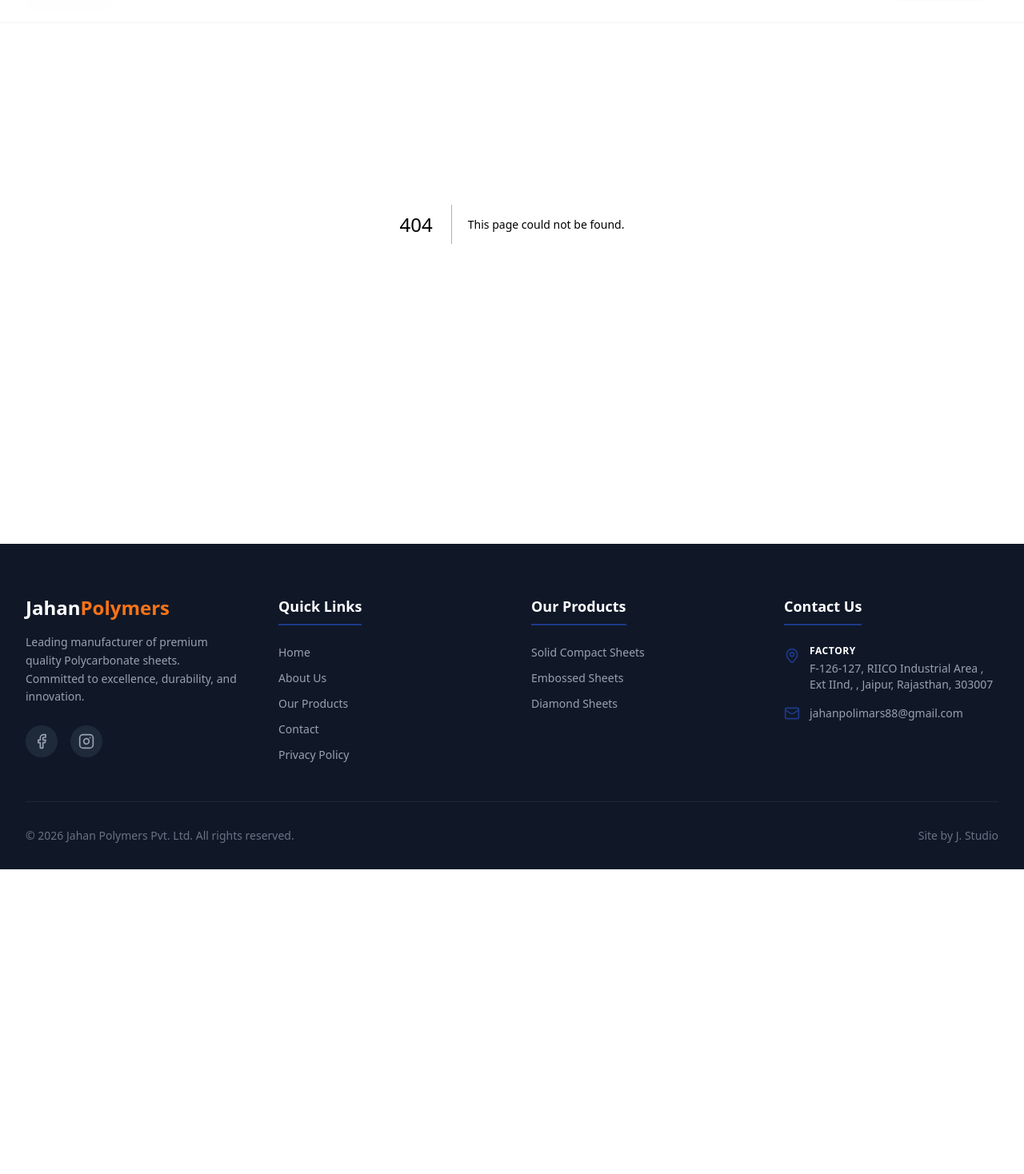
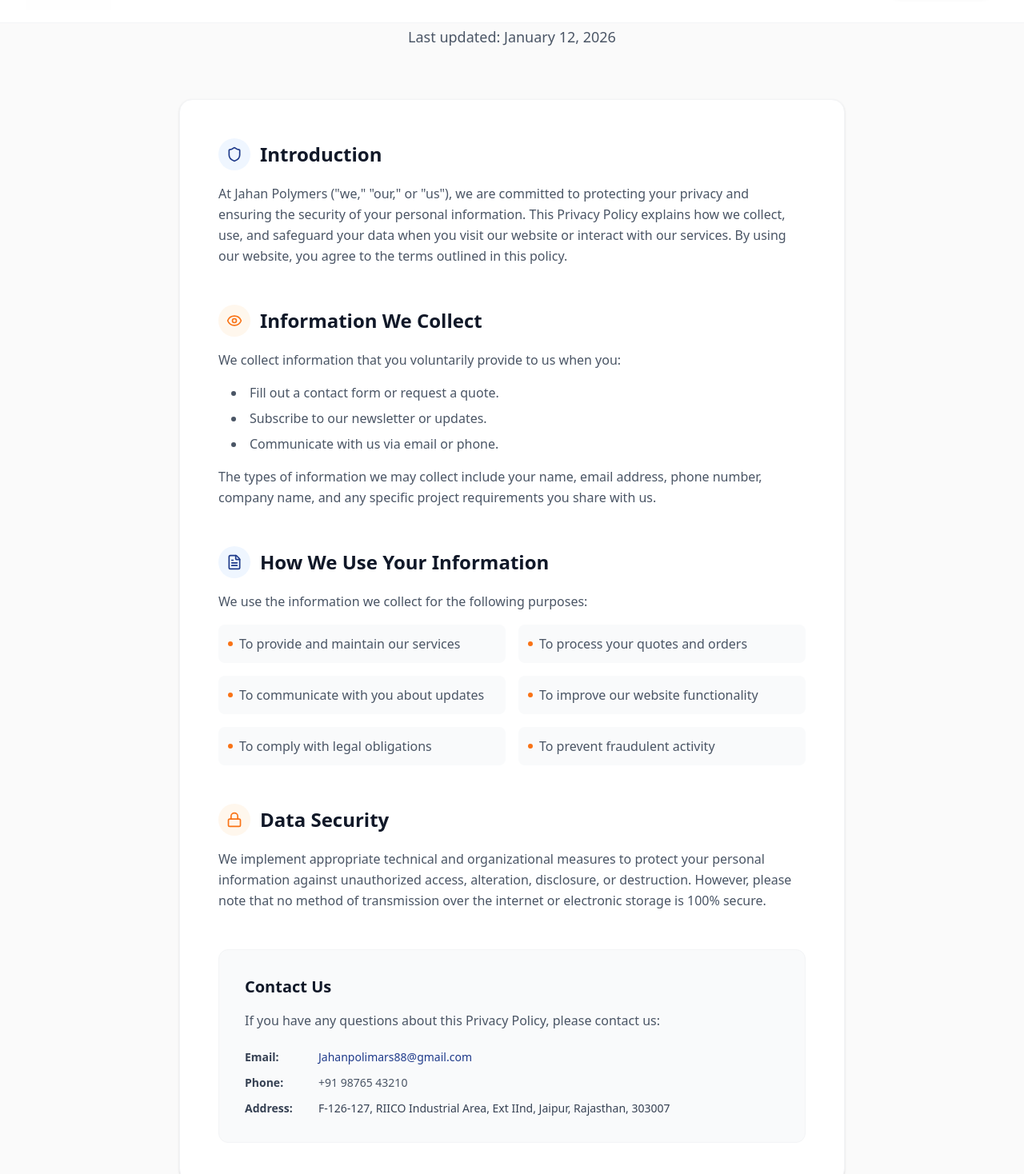
Before and after one commit to jagruti-gothwal/jahanpolymers, a Next.js app: page /privacy in a window 1280 px wide. Before the commit this address had no page. Shown: the part 120-1588 px from the top of the page at 80% size. Before the commit the page ends 1207 px from the top, so only its background shows below. Built offline with nearby package versions, Linux system fonts and the light colour scheme.

Commit message:
Feat: Add Privacy Policy page

```diff
--- /dev/null
+++ b/src/app/privacy/page.tsx
@@ -0,0 +1,122 @@
+import React from "react";
+import { Shield, Lock, Eye, FileText } from "lucide-react";
+
+export default function PrivacyPolicy() {
+    return (
+        <main className="min-h-screen bg-neutral-50 pt-24 pb-16">
+            <div className="max-w-4xl mx-auto px-4 sm:px-6 lg:px-8">
+
+                {/* Header */}
+                <div className="text-center mb-16">
+                    <h1 className="text-4xl font-bold text-gray-900 mb-4">Privacy Policy</h1>
+                    <p className="text-gray-600 text-lg">
+                        Last updated: {new Date().toLocaleDateString('en-US', { month: 'long', day: 'numeric', year: 'numeric' })}
+                    </p>
+                </div>
+
+                <div className="bg-white rounded-2xl shadow-sm border border-gray-100 overflow-hidden">
+                    <div className="p-8 md:p-12 space-y-12">
+
+                        {/* Section 1 */}
+                        <section>
+                            <div className="flex items-center gap-3 mb-4">
+                                <div className="w-10 h-10 rounded-full bg-blue-50 flex items-center justify-center">
+                                    <Shield className="w-5 h-5 text-primary" />
+                                </div>
+                                <h2 className="text-2xl font-bold text-gray-900">Introduction</h2>
+                            </div>
+                            <p className="text-gray-600 leading-relaxed">
+                                At Jahan Polymers ("we," "our," or "us"), we are committed to protecting your privacy and ensuring the security of your personal information. This Privacy Policy explains how we collect, use, and safeguard your data when you visit our website or interact with our services. By using our website, you agree to the terms outlined in this policy.
+                            </p>
+                        </section>
+
+                        {/* Section 2 */}
+                        <section>
+                            <div className="flex items-center gap-3 mb-4">
+                                <div className="w-10 h-10 rounded-full bg-orange-50 flex items-center justify-center">
+                                    <Eye className="w-5 h-5 text-accent" />
+                                </div>
+                                <h2 className="text-2xl font-bold text-gray-900">Information We Collect</h2>
+                            </div>
+                            <p className="text-gray-600 leading-relaxed mb-4">
+                                We collect information that you voluntarily provide to us when you:
+                            </p>
+                            <ul className="list-disc list-inside space-y-2 text-gray-600 ml-4">
+                                <li>Fill out a contact form or request a quote.</li>
+                                <li>Subscribe to our newsletter or updates.</li>
+                                <li>Communicate with us via email or phone.</li>
+                            </ul>
+                            <p className="text-gray-600 leading-relaxed mt-4">
+                                The types of information we may collect include your name, email address, phone number, company name, and any specific project requirements you share with us.
+                            </p>
+                        </section>
+
+                        {/* Section 3 */}
+                        <section>
+                            <div className="flex items-center gap-3 mb-4">
+                                <div className="w-10 h-10 rounded-full bg-blue-50 flex items-center justify-center">
+                                    <FileText className="w-5 h-5 text-primary" />
+                                </div>
+                                <h2 className="text-2xl font-bold text-gray-900">How We Use Your Information</h2>
+                            </div>
+                            <p className="text-gray-600 leading-relaxed mb-4">
+                                We use the information we collect for the following purposes:
+                            </p>
+                            <ul className="grid grid-cols-1 md:grid-cols-2 gap-4">
+                                {[
+                                    "To provide and maintain our services",
+                                    "To process your quotes and orders",
+                                    "To communicate with you about updates",
+                                    "To improve our website functionality",
+                                    "To comply with legal obligations",
+                                    "To prevent fraudulent activity"
+                                ].map((item, i) => (
+                                    <li key={i} className="flex items-center gap-2 text-gray-600 bg-gray-50 p-3 rounded-lg">
+                                        <div className="w-1.5 h-1.5 rounded-full bg-accent" />
+                                        {item}
+                                    </li>
+                                ))}
+                            </ul>
+                        </section>
+
+                        {/* Section 4 */}
+                        <section>
+                            <div className="flex items-center gap-3 mb-4">
+                                <div className="w-10 h-10 rounded-full bg-orange-50 flex items-center justify-center">
+                                    <Lock className="w-5 h-5 text-accent" />
+                                </div>
+                                <h2 className="text-2xl font-bold text-gray-900">Data Security</h2>
+                            </div>
+                            <p className="text-gray-600 leading-relaxed">
+                                We implement appropriate technical and organizational measures to protect your personal information against unauthorized access, alteration, disclosure, or destruction. However, please note that no method of transmission over the internet or electronic storage is 100% secure.
+                            </p>
+                        </section>
+
+                        {/* Contact Section */}
+                        <section className="bg-gray-50 rounded-xl p-8 border border-gray-100">
+                            <h2 className="text-xl font-bold text-gray-900 mb-4">Contact Us</h2>
+                            <p className="text-gray-600 mb-6">
+                                If you have any questions about this Privacy Policy, please contact us:
+                            </p>
+                            <div className="space-y-3 text-sm">
+                                <p className="flex items-center gap-3 text-gray-700">
+                                    <span className="font-semibold w-20">Email:</span>
+                                    <a href="mailto:Jahanpolimars88@gmail.com" className="text-primary hover:underline">Jahanpolimars88@gmail.com</a>
+                                </p>
+                                <p className="flex items-center gap-3 text-gray-700">
+                                    <span className="font-semibold w-20">Phone:</span>
+                                    <a href="tel:+919876543210" className="text-gray-600 hover:text-primary transition-colors">+91 98765 43210</a>
+                                </p>
+                                <p className="flex items-start gap-3 text-gray-700">
+                                    <span className="font-semibold w-20 shrink-0">Address:</span>
+                                    <span>F-126-127, RIICO Industrial Area, Ext IInd, Jaipur, Rajasthan, 303007</span>
+                                </p>
+                            </div>
+                        </section>
+
+                    </div>
+                </div>
+            </div>
+        </main>
+    );
+}
```
